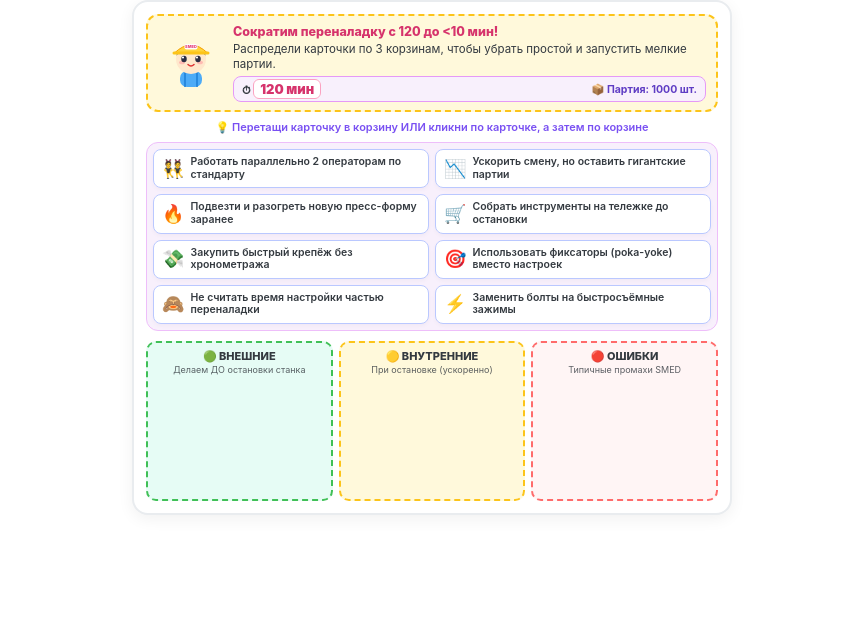
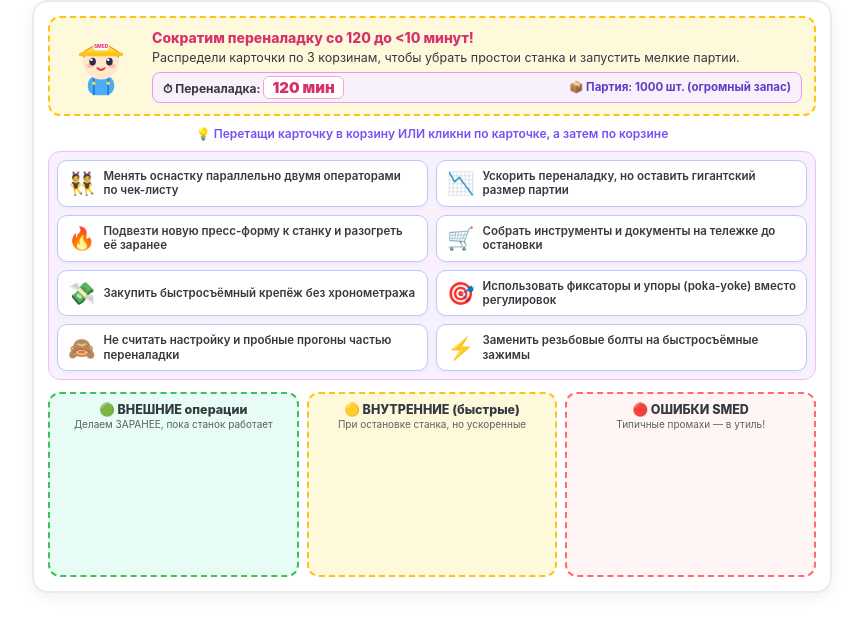
Before and after one commit to GGreyland/SMED, a plain HTML site: page index.html in a window 1280 px wide. Shown: the whole page, without its empty margins (208-1071 px from the left). Drawn offline with Linux system fonts and the light colour scheme.

Commit message:
Update index.html

```diff
--- a/index.html
+++ b/index.html
@@ -3,7 +3,7 @@
 <head>
 <meta charset="UTF-8">
 <meta name="viewport" content="width=device-width, initial-scale=1.0">
-<title>Виджет SMED (600px)</title>
+<title>SMED: Переналадка за 8 минут</title>
 <style>
   :root {
     --bg-card: #ffffff;
@@ -31,15 +31,15 @@
     justify-content: center;
   }
 
-  /* Строгий контейнер 600px */
+  /* Строгий контейнер 800px */
   .game-widget {
-    width: 600px;
-    max-width: 600px;
+    width: 800px;
+    max-width: 800px;
     background: #ffffff;
     border-radius: 16px;
     border: 2px solid #e9ecef;
     box-shadow: 0 4px 16px rgba(0,0,0,0.06);
-    padding: 12px;
+    padding: 14px;
     box-sizing: border-box;
     overflow: hidden;
   }
@@ -47,19 +47,19 @@
   /* Верхняя панель */
   .top-bar {
     display: grid;
-    grid-template-columns: 65px 1fr;
-    gap: 10px;
+    grid-template-columns: 78px 1fr;
+    gap: 12px;
     align-items: center;
     background: #fff9db;
     border: 2px dashed #fcc419;
     border-radius: 12px;
-    padding: 8px 10px;
-    margin-bottom: 8px;
+    padding: 10px 12px;
+    margin-bottom: 10px;
   }
 
   .chibi-svg {
-    width: 60px;
-    height: 60px;
+    width: 72px;
+    height: 72px;
   }
 
   .chibi-bounce {
@@ -68,22 +68,22 @@
 
   @keyframes bounce {
     0%, 100% { transform: translateY(0); }
-    50% { transform: translateY(-6px); }
+    50% { transform: translateY(-7px); }
   }
 
   .speech-bubble {
-    font-size: 11.5px;
-    line-height: 1.3;
+    font-size: 12.5px;
+    line-height: 1.35;
   }
 
   .speech-title {
     font-weight: 800;
     color: #d6336c;
-    font-size: 12.5px;
+    font-size: 14px;
     margin-bottom: 2px;
   }
 
-  /* Шкала и показатели */
+  /* Шкала показателей */
   .stats-row {
     display: flex;
     justify-content: space-between;
@@ -91,18 +91,18 @@
     background: #f8f0fc;
     border: 1px solid #e599f7;
     border-radius: 8px;
-    padding: 4px 8px;
-    margin-top: 4px;
-    font-size: 11px;
+    padding: 5px 10px;
+    margin-top: 5px;
+    font-size: 12px;
     font-weight: 700;
   }
 
   .time-badge {
-    font-size: 13px;
+    font-size: 15px;
     font-weight: 900;
     color: #d6336c;
     background: #fff;
-    padding: 1px 6px;
+    padding: 1px 8px;
     border-radius: 6px;
     border: 1px solid #faa2c1;
   }
@@ -114,15 +114,15 @@
   }
 
   .batch-info {
-    font-size: 10.5px;
+    font-size: 11.5px;
     color: #5f3dc4;
   }
 
   .helper-bar {
     text-align: center;
-    font-size: 11px;
+    font-size: 12px;
     color: #7950f2;
-    margin-bottom: 8px;
+    margin-bottom: 10px;
     font-weight: 600;
   }
 
@@ -130,10 +130,10 @@
   .cards-pool {
     display: grid;
     grid-template-columns: 1fr 1fr;
-    gap: 6px;
-    min-height: 90px;
-    margin-bottom: 10px;
-    padding: 6px;
+    gap: 8px;
+    min-height: 100px;
+    margin-bottom: 12px;
+    padding: 8px;
     background: #f8f0fc;
     border-radius: 12px;
     border: 1px solid #eebefa;
@@ -141,14 +141,14 @@
 
   .smed-card {
     background: var(--bg-card);
-    border-radius: 8px;
-    padding: 6px 8px;
+    border-radius: 10px;
+    padding: 8px 10px;
     border: 1.5px solid #bac8ff;
     box-shadow: 0 2px 4px rgba(0,0,0,0.03);
     cursor: grab;
     display: flex;
     align-items: center;
-    gap: 6px;
+    gap: 8px;
     transition: transform 0.15s, border-color 0.15s;
   }
 
@@ -175,28 +175,28 @@
   }
 
   .card-icon {
-    font-size: 18px;
+    font-size: 22px;
     line-height: 1;
     flex-shrink: 0;
   }
 
   .card-text {
-    font-size: 10.5px;
+    font-size: 11.5px;
     font-weight: 600;
-    line-height: 1.2;
+    line-height: 1.25;
   }
 
   /* 3 корзины сброса */
   .drop-zones {
     display: grid;
     grid-template-columns: repeat(3, 1fr);
-    gap: 6px;
+    gap: 8px;
   }
 
   .drop-zone {
-    border-radius: 10px;
-    padding: 6px 4px;
-    min-height: 160px;
+    border-radius: 12px;
+    padding: 8px 6px;
+    min-height: 185px;
     display: flex;
     flex-direction: column;
     align-items: center;
@@ -213,52 +213,59 @@
   .zone-error { background: var(--err-red); border: 2px dashed var(--err-border); }
 
   .zone-header {
-    font-size: 11px;
+    font-size: 12.5px;
     font-weight: 800;
     margin-bottom: 2px;
   }
 
   .zone-sub {
-    font-size: 9px;
+    font-size: 10px;
     opacity: 0.8;
-    margin-bottom: 6px;
-    line-height: 1.1;
+    margin-bottom: 8px;
+    line-height: 1.15;
   }
 
   .zone-items {
     width: 100%;
     display: flex;
     flex-direction: column;
-    gap: 4px;
+    gap: 5px;
   }
 
   .mini-card {
     background: rgba(255, 255, 255, 0.95);
     border-radius: 6px;
-    padding: 4px 5px;
-    font-size: 9.5px;
+    padding: 5px 6px;
+    font-size: 10px;
     font-weight: 600;
     text-align: left;
     display: flex;
     align-items: center;
-    gap: 4px;
+    gap: 5px;
     box-shadow: 0 1px 3px rgba(0,0,0,0.05);
-    line-height: 1.15;
+    line-height: 1.2;
+    animation: popIn 0.3s ease;
+  }
+
+  @keyframes popIn {
+    0% { transform: scale(0.8); opacity: 0; }
+    100% { transform: scale(1); opacity: 1; }
   }
 
   /* Экран победы */
   .victory-modal {
     display: none;
-    margin-top: 6px;
+    margin-top: 8px;
     background: #ebfbee;
     border: 2px solid #51cf66;
     border-radius: 12px;
-    padding: 10px;
+    padding: 12px;
     text-align: center;
+    animation: popIn 0.4s ease;
   }
 
   .victory-title {
-    font-size: 15px;
+    font-size: 17px;
     font-weight: 900;
     color: #2b8a3e;
     margin-bottom: 4px;
@@ -267,23 +274,28 @@
   .exam-box {
     background: #fff;
     border-radius: 8px;
-    padding: 8px 10px;
-    margin: 6px 0;
+    padding: 10px 12px;
+    margin: 8px 0;
     text-align: left;
-    font-size: 11px;
+    font-size: 12px;
     border-left: 4px solid #339af0;
-    line-height: 1.35;
+    line-height: 1.4;
   }
 
   .btn-restart {
     background: #ff7396;
     color: white;
     border: none;
-    padding: 6px 16px;
-    font-size: 12px;
+    padding: 7px 20px;
+    font-size: 13px;
     font-weight: 800;
     border-radius: 8px;
     cursor: pointer;
+    transition: transform 0.2s;
+  }
+
+  .btn-restart:hover {
+    transform: scale(1.04);
   }
 </style>
 </head>
@@ -296,6 +308,8 @@
       <svg class="chibi-svg" id="chibiAvatar" viewBox="0 0 120 120">
         <rect x="38" y="80" width="44" height="32" rx="14" fill="#4dabf7"/>
         <path d="M48 80 L48 112 M72 80 L72 112" stroke="#1c7ed6" stroke-width="3"/>
+        <circle cx="48" cy="92" r="3" fill="#ffd43b"/>
+        <circle cx="72" cy="92" r="3" fill="#ffd43b"/>
         <circle cx="60" cy="56" r="30" fill="#ffe8cc"/>
         <ellipse cx="42" cy="63" rx="6" ry="3.5" fill="#ffa8a8" opacity="0.7"/>
         <ellipse cx="78" cy="63" rx="6" ry="3.5" fill="#ffa8a8" opacity="0.7"/>
@@ -314,12 +328,12 @@
 
     <div>
       <div class="speech-bubble">
-        <div class="speech-title" id="speechTitle">Сократим переналадку с 120 до <10 мин!</div>
-        <div id="speechText">Распредели карточки по 3 корзинам, чтобы убрать пропои и запустить мелкие партии.</div>
+        <div class="speech-title" id="speechTitle">Сократим переналадку со 120 до &lt;10 минут!</div>
+        <div id="speechText">Распредели карточки по 3 корзинам, чтобы убрать простои станка и запустить мелкие партии.</div>
       </div>
       <div class="stats-row">
-        <span>⏱ <span class="time-badge" id="timeDisplay">120 мин</span></span>
-        <span class="batch-info" id="batchDisplay">📦 Партия: 1000 шт.</span>
+        <span>⏱ Переналадка: <span class="time-badge" id="timeDisplay">120 мин</span></span>
+        <span class="batch-info" id="batchDisplay">📦 Партия: 1000 шт. (огромный запас)</span>
       </div>
     </div>
   </div>
@@ -334,33 +348,33 @@
   <!-- Корзины -->
   <div class="drop-zones">
     <div class="drop-zone zone-external" data-zone="external">
-      <div class="zone-header">🟢 ВНЕШНИЕ</div>
-      <div class="zone-sub">Делаем ДО остановки станка</div>
+      <div class="zone-header">🟢 ВНЕШНИЕ операции</div>
+      <div class="zone-sub">Делаем ЗАРАНЕЕ, пока станок работает</div>
       <div class="zone-items" id="items-external"></div>
     </div>
 
     <div class="drop-zone zone-internal" data-zone="internal">
-      <div class="zone-header">🟡 ВНУТРЕННИЕ</div>
-      <div class="zone-sub">При остановке (ускоренно)</div>
+      <div class="zone-header">🟡 ВНУТРЕННИЕ (быстрые)</div>
+      <div class="zone-sub">При остановке станка, но ускоренные</div>
       <div class="zone-items" id="items-internal"></div>
     </div>
 
     <div class="drop-zone zone-error" data-zone="mistake">
-      <div class="zone-header">🔴 ОШИБКИ</div>
-      <div class="zone-sub">Типичные промахи SMED</div>
+      <div class="zone-header">🔴 ОШИБКИ SMED</div>
+      <div class="zone-sub">Типичные промахи — в утиль!</div>
       <div class="zone-items" id="items-mistake"></div>
     </div>
   </div>
 
   <!-- Экран победы -->
   <div class="victory-modal" id="victoryModal">
-    <div class="victory-title">🎉 УРА! Переналадка = 8 минут!</div>
+    <div class="victory-title">🎉 УРА! Переналадка сокращена до 8 минут!</div>
     <div class="exam-box">
-      <b>🎓 Шпаргалка к экзамену:</b><br>
-      <b>SMED (Single Minute Exchange of Die)</b> — методика сокращения времени переналадки оборудования до однозначного числа минут (&lt;10 мин) за счёт разделения операций на внешние (до остановки) и внутренние (при остановке), их перевода и рационализации.<br>
-      <i>Эффект:</i> пропорционально уменьшает размер партии и запасы.
+      <b>🎓 Формулировка для экзамена:</b><br>
+      <b>SMED (Single Minute Exchange of Die)</b> — методика бережливого производства, сокращающая время переналадки оборудования до однозначного числа минут (&lt;10 мин) путём разделения операций на внешние и внутренние, перевода максимума внутренних во внешние и рационализации оставшихся.<br>
+      <i>Эффект:</i> сокращение переналадки пропорционально уменьшает размер партии и запасы, открывая путь к канбану и потоку единичных изделий.
     </div>
-    <button class="btn-restart" onclick="initGame()">🔄 Играть снова</button>
+    <button class="btn-restart" onclick="initGame()">🔄 Сыграть ещё раз</button>
   </div>
 </div>
 
@@ -368,59 +382,59 @@
   const cardsData = [
     {
       id: 1, icon: "🔥",
-      text: "Подвезти и разогреть новую пресс-форму заранее",
+      text: "Подвезти новую пресс-форму к станку и разогреть её заранее",
       zone: "external", saved: 16,
       feedbackTitle: "Верно! Перевод во внешнюю операцию 🌟",
       feedback: "Разогрев и транспортировка до остановки станка экономят время простоя!"
     },
     {
       id: 2, icon: "🛒",
-      text: "Собрать инструменты на тележке до остановки",
+      text: "Собрать инструменты и документы на тележке до остановки",
       zone: "external", saved: 14,
-      feedbackTitle: "Отлично! Внешняя операция! 📋",
-      feedback: "Поиск ключей при остановленном станке — чистая потеря."
+      feedbackTitle: "Отлично! Внешняя операция подготовлена! 📋",
+      feedback: "Поиск ключей и чертежей при остановленном станке — чистая потеря."
     },
     {
       id: 3, icon: "⚡",
-      text: "Заменить болты на быстросъёмные зажимы",
+      text: "Заменить резьбовые болты на быстросъёмные зажимы",
       zone: "internal", saved: 18,
       feedbackTitle: "Блестяще! Рационализация (Этап 4) 🔧",
-      feedback: "Смена оснастки выполняется при остановке, но быстросъём режет время в разы."
+      feedback: "Смена оснастки выполняется при остановке, но быстросъёмный крепёж сокращает её в разы."
     },
     {
       id: 4, icon: "🎯",
-      text: "Использовать фиксаторы (poka-yoke) вместо настроек",
+      text: "Использовать фиксаторы и упоры (poka-yoke) вместо регулировок",
       zone: "internal", saved: 16,
-      feedbackTitle: "В точку! Исключение регулировок! 📏",
-      feedback: "Фиксированные упоры убирают мучительные пробные прогоны."
+      feedbackTitle: "В точку! Исключение настроек! 📏",
+      feedback: "Фиксированные упоры и «нулевые позиции» убирают долгие пробные прогоны."
     },
     {
       id: 5, icon: "👯",
-      text: "Работать параллельно 2 операторам по стандарту",
+      text: "Менять оснастку параллельно двумя операторами по чек-листу",
       zone: "internal", saved: 12,
       feedbackTitle: "Синхронная работа как на пит-стопе! 🏎️",
-      feedback: "Два оператора по чек-листу делают работу в два раза быстрее."
+      feedback: "Два оператора по стандарту делают внутренние операции в два раза быстрее."
     },
     {
       id: 6, icon: "💸",
-      text: "Закупить быстрый крепёж без хронометража",
+      text: "Закупить быстросъёмный крепёж без хронометража",
       zone: "mistake", saved: 12,
-      feedbackTitle: "Ловушка №1! 🚨",
-      feedback: "Нельзя начинать с покупок без анализа хронометража 'как есть'."
+      feedbackTitle: "Ловушка №1 обезврежена! 🚨",
+      feedback: "Нельзя начинать с покупок без хронометража «как есть» — непонятно, что тормозит!"
     },
     {
       id: 7, icon: "🙈",
-      text: "Не считать время настройки частью переналадки",
+      text: "Не считать настройку и пробные прогоны частью переналадки",
       zone: "mistake", saved: 12,
-      feedbackTitle: "Заблуждение №2! 🛑",
-      feedback: "Переналадка длится до ПЕРВОЙ ГОДНОЙ детали новой партии!"
+      feedbackTitle: "Заблуждение №2 выявлено! 🛑",
+      feedback: "Переналадка длится до ПЕРВОЙ ГОДНОЙ детали новой партии, включая настройку!"
     },
     {
       id: 8, icon: "📉",
-      text: "Ускорить смену, но оставить гигантские партии",
+      text: "Ускорить переналадку, но оставить гигантский размер партии",
       zone: "mistake", saved: 12,
       feedbackTitle: "Ошибка внедрения! 📦",
-      feedback: "Без сокращения размера партии SMED не даёт экономического эффекта."
+      feedback: "Без сокращения партии и стандартизации SMED не даст экономического эффекта."
     }
   ];
 
@@ -459,14 +473,14 @@
     timeDisplayEl.textContent = currentTime + ' мин';
     if (currentTime <= 9) {
       timeDisplayEl.classList.add('goal-reached');
-      batchDisplayEl.textContent = '🚀 Партия: 1-10 шт.';
+      batchDisplayEl.textContent = '🚀 Партия: 1–10 шт. (поток открыт!)';
     } else if (currentTime <= 40) {
-      batchDisplayEl.textContent = '📦 Партия: 50 шт.';
+      batchDisplayEl.textContent = '📦 Партия: 50 шт. (малый запас)';
     } else if (currentTime <= 80) {
-      batchDisplayEl.textContent = '📦 Партия: 300 шт.';
+      batchDisplayEl.textContent = '📦 Партия: 300 шт. (средний запас)';
     } else {
       timeDisplayEl.classList.remove('goal-reached');
-      batchDisplayEl.textContent = '📦 Партия: 1000 шт.';
+      batchDisplayEl.textContent = '📦 Партия: 1000 шт. (огромный запас)';
     }
   }
 
@@ -483,8 +497,8 @@
 
     updateMeters();
     setChibiMood('normal');
-    speechTitleEl.textContent = 'Сократим переналадку с 120 до <10 мин!';
-    speechTextEl.textContent = 'Распредели карточки по 3 корзинам, чтобы убрать простой и запустить мелкие партии.';
+    speechTitleEl.textContent = 'Сократим переналадку со 120 до <10 минут!';
+    speechTextEl.textContent = 'Распредели карточки по 3 корзинам, чтобы убрать простои станка и запустить мелкие партии.';
 
     const shuffled = shuffle(cardsData);
     shuffled.forEach(card => {
@@ -558,8 +572,8 @@
       if (solvedCount === cardsData.length) {
         poolEl.style.display = 'none';
         victoryModalEl.style.display = 'block';
-        speechTitleEl.textContent = '🏆 Цель достигнута! 8 минут!';
-        speechTextEl.textContent = 'Вы уложились в однозначное число минут (Single-Digit Minute)!';
+        speechTitleEl.textContent = '🏆 Цель достигнута! Переналадка = 8 минут!';
+        speechTextEl.textContent = 'Однозначное число минут (Single-Digit Minute) достигнуто. Мелкие партии стали рентабельными!';
       }
     } else {
       setChibiMood('oops');
@@ -567,13 +581,13 @@
       void cardEl.offsetWidth;
       cardEl.classList.add('shake');
 
-      speechTitleEl.textContent = 'Подумай еще раз! 🤔';
+      speechTitleEl.textContent = 'Подумай ещё раз! 🤔';
       if (targetZone === 'external') {
-        speechTextEl.textContent = 'В «Внешние» переносим действия, выполняемые ДО остановки станка!';
+        speechTextEl.textContent = 'Во «Внешние» клади операции, которые выполняются ЗАРАНЕЕ, пока станок работает!';
       } else if (targetZone === 'internal') {
-        speechTextEl.textContent = 'Во «Внутренние» отправляем действия при остановке, но максимально ускоренные!';
+        speechTextEl.textContent = 'Во «Внутренние» — операции при остановке станка, но ускоренные (быстрый крепёж, упоры)!';
       } else {
-        speechTextEl.textContent = 'В «Ошибки» складываем типичные промахи при внедрении SMED!';
+        speechTextEl.textContent = 'В «Ошибки» отправляем типичные промахи при внедрении SMED!';
       }
     }
   }
```
